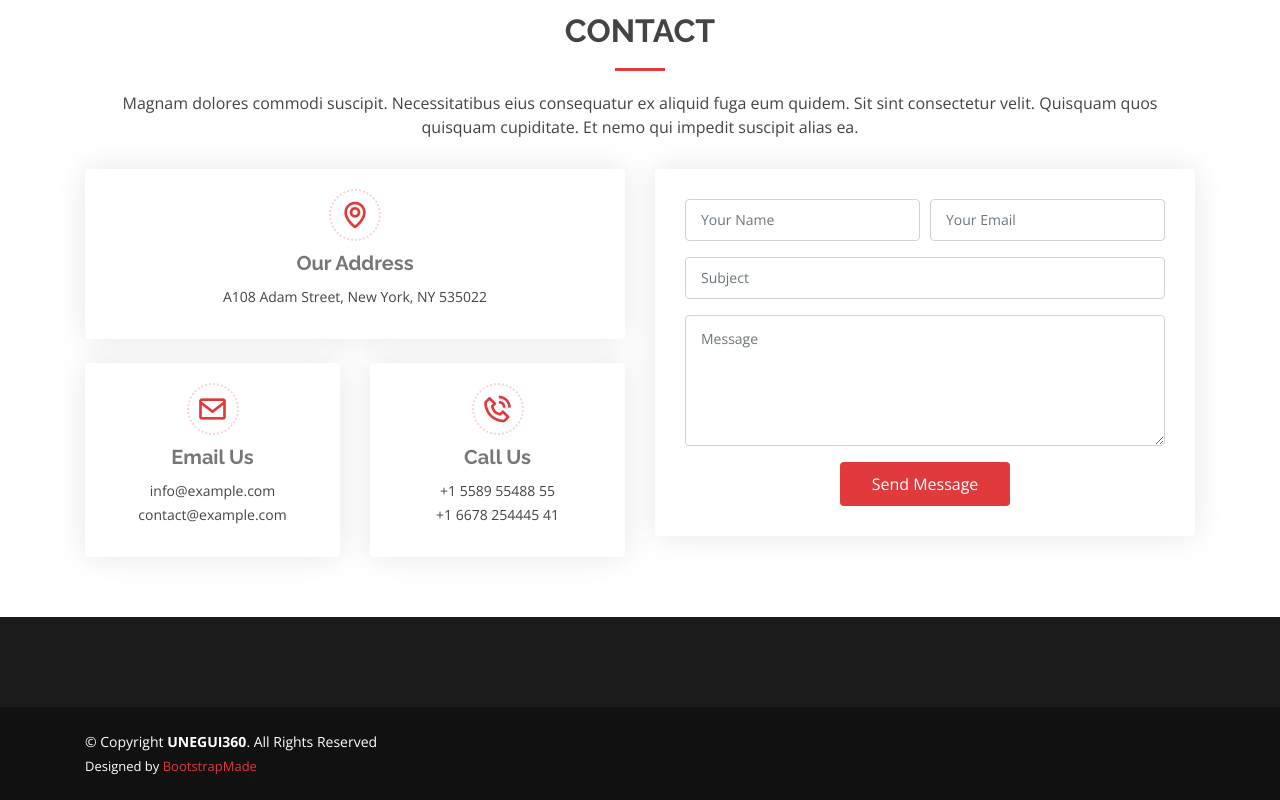
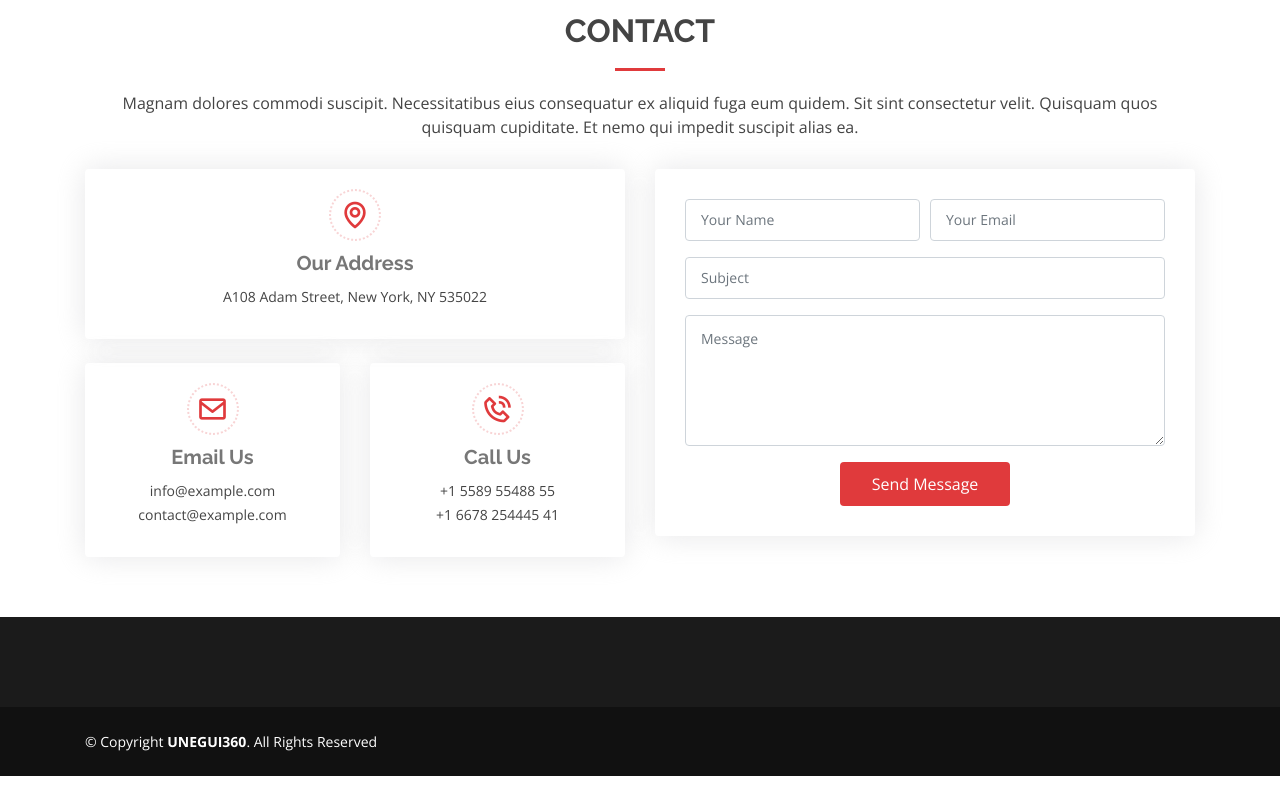
Before and after one commit to ruslanaldar/ruslanaldar.github.io, a plain HTML site: page index.html in a window 1280 px wide. Shown: the part 6023-6823 px from the top of the page. After the commit the page ends 6799 px from the top, so only its background shows below. Drawn offline with nearby package versions, Linux system fonts and the light colour scheme.

```diff
--- a/index.html
+++ b/index.html
@@ -560,13 +560,7 @@
         <div class="copyright">
           &copy; Copyright <strong><span>UNEGUI360</span></strong>. All Rights Reserved
         </div>
-        <div class="credits">
-          <!-- All the links in the footer should remain intact. -->
-          <!-- You can delete the links only if you purchased the pro version. -->
-          <!-- Licensing information: https://bootstrapmade.com/license/ -->
-          <!-- Purchase the pro version with working PHP/AJAX contact form: https://bootstrapmade.com/presento-bootstrap-corporate-template/ -->
-          Designed by <a href="https://bootstrapmade.com/">BootstrapMade</a>
-        </div>
+
       </div>
       <!-- <div class="social-links text-center text-md-right pt-3 pt-md-0">
         <a href="#" class="twitter"><i class="bx bxl-twitter"></i></a>
```
